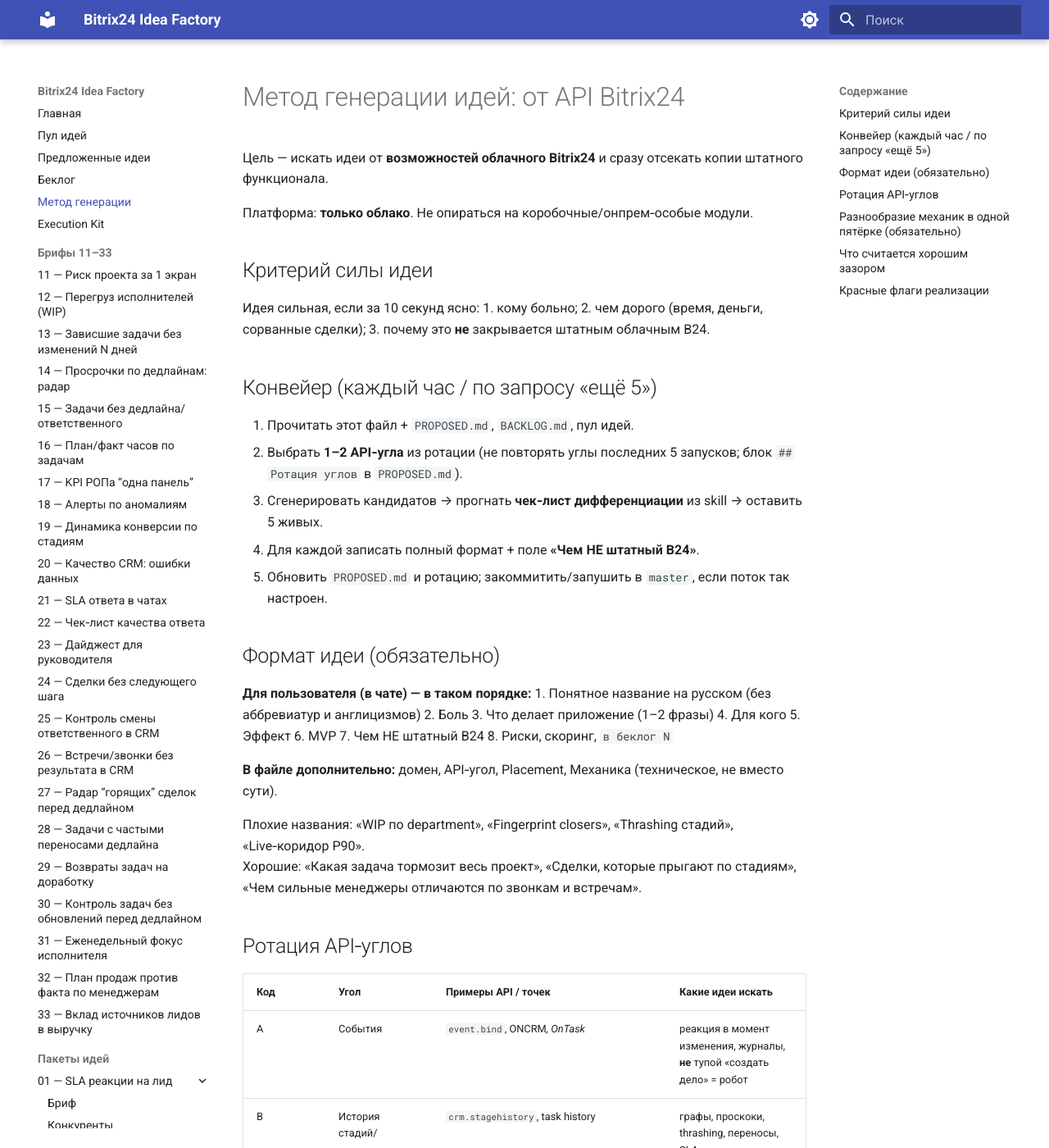
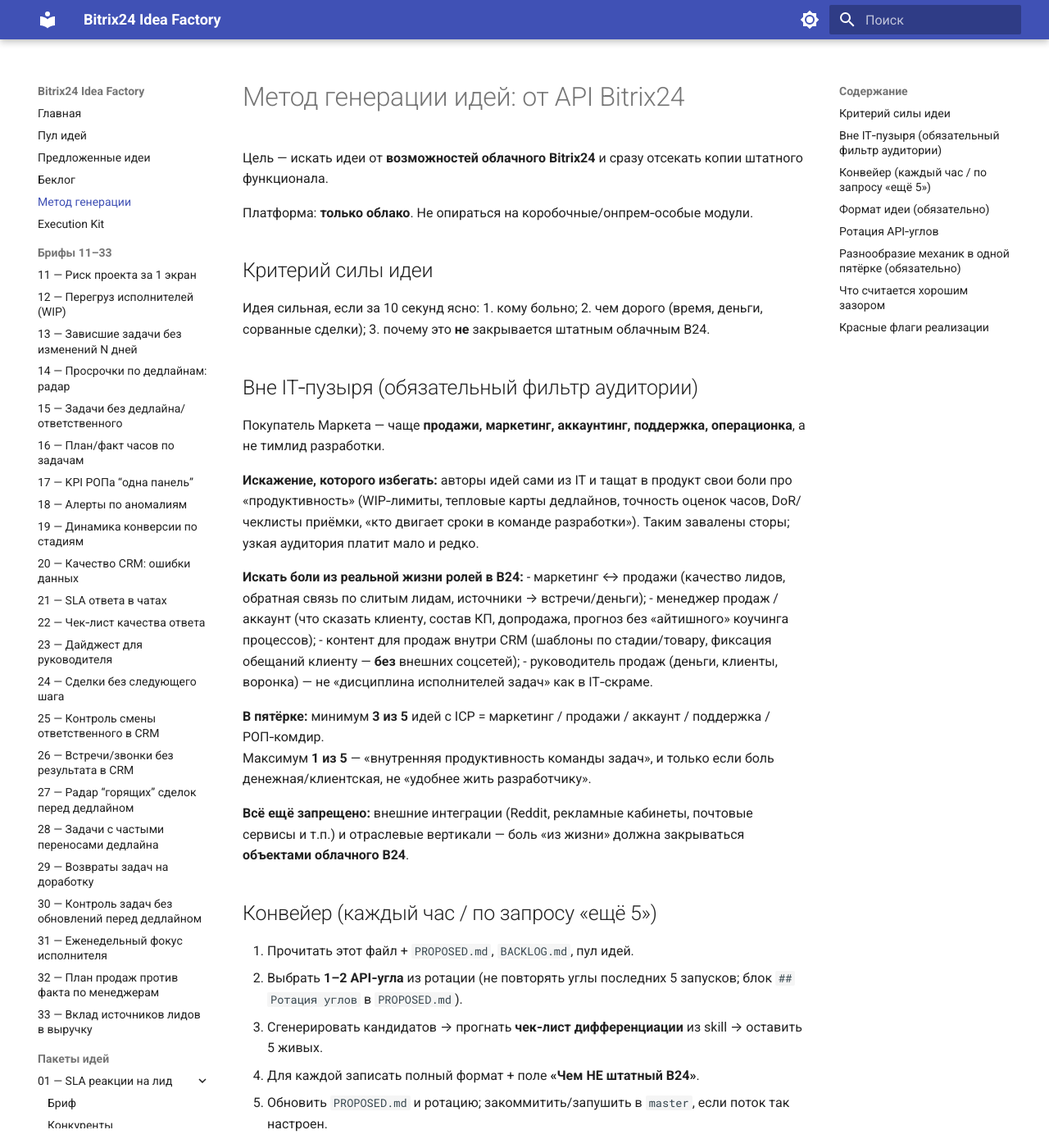
Before and after one commit to grinkevich-dima/b24-idea-factory, an MkDocs documentation site: the page built from docs/idea-briefs/IDEA_METHOD.md, in a window 1280 px wide and 1400 px high. Shown: the whole window at 82% size. Built offline with MkDocs 1.6.1 and Material for MkDocs 9.7.7, drawn with Linux system fonts in a browser that asks for light colours.

Commit message:
Filter ideas outside IT productivity bubble
Prefer sales/marketing/account pains over WIP, estimates, deadline
heatmaps; still no external integrations. Update skill checklist.

Co-authored-by: grinkevich-dima <grinkevich-dima@users.noreply.github.com>

```diff
--- a/docs/idea-briefs/IDEA_METHOD.md
+++ b/docs/idea-briefs/IDEA_METHOD.md
@@ -9,6 +9,23 @@
 1. кому больно;
 2. чем дорого (время, деньги, сорванные сделки);
 3. почему это **не** закрывается штатным облачным B24.
+
+## Вне IT‑пузыря (обязательный фильтр аудитории)
+
+Покупатель Маркета — чаще **продажи, маркетинг, аккаунтинг, поддержка, операционка**, а не тимлид разработки.
+
+**Искажение, которого избегать:** авторы идей сами из IT и тащат в продукт свои боли про «продуктивность» (WIP‑лимиты, тепловые карты дедлайнов, точность оценок часов, DoR/чеклисты приёмки, «кто двигает сроки в команде разработки»). Таким завалены сторы; узкая аудитория платит мало и редко.
+
+**Искать боли из реальной жизни ролей в B24:**
+- маркетинг ↔ продажи (качество лидов, обратная связь по слитым лидам, источники → встречи/деньги);
+- менеджер продаж / аккаунт (что сказать клиенту, состав КП, допродажа, прогноз без «айтишного» коучинга процессов);
+- контент для продаж внутри CRM (шаблоны по стадии/товару, фиксация обещаний клиенту — **без** внешних соцсетей);
+- руководитель продаж (деньги, клиенты, воронка) — не «дисциплина исполнителей задач» как в IT‑скраме.
+
+**В пятёрке:** минимум **3 из 5** идей с ICP = маркетинг / продажи / аккаунт / поддержка / РОП‑комдир.
+Максимум **1 из 5** — «внутренняя продуктивность команды задач», и только если боль денежная/клиентская, не «удобнее жить разработчику».
+
+**Всё ещё запрещено:** внешние интеграции (Reddit, рекламные кабинеты, почтовые сервисы и т.п.) и отраслевые вертикали — боль «из жизни» должна закрываться **объектами облачного B24**.
 
 ## Конвейер (каждый час / по запросу «ещё 5»)
 
```
Also changed, not shown: .cursor/skills/b24-idea-factory/SKILL.md (+7 -0 lines).
